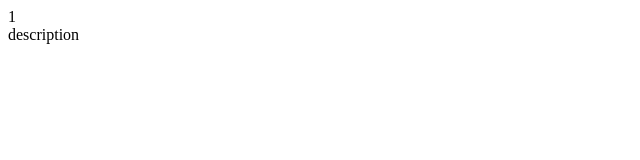
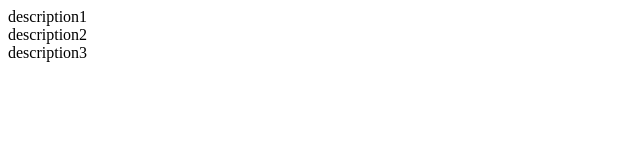
Before and after one commit to sanskrati-1234/js, a plain HTML site: page getElementById.html in a window 1280 px wide. Shown: the whole page, without its empty margins (0-640 px from the left). Drawn offline with Linux system fonts and the light colour scheme.

Commit message:
getElementById

```diff
--- a/getElementById.html
+++ b/getElementById.html
@@ -9,37 +9,35 @@
 </head>
 
 <body>
-    <div>
-        <a id="count" onclick="increaseCount()">1</a>
-        <div id="discription">description</div>
-    </div>
+    <section>
+        <div id="description">description1</div>
+        <div id="description">description2</div>
+        <div id="description">description3</div>
+    </section>
 </body>
+
 <script>
-    function increaseCount() {
-        console.log("increaseCount");
-        let count = document.getElementById("count");
-
-        count.innerText = parseInt(count.innerText) + 1;
-    }
 
     function getElementId(elements) {
+
         const result = [];
         function nodeId(node) {
-            console.log(node.id);
+
             if (node.id === elements) {
-                console.log(node.id);
-                result.push(node);
+                return result.push(node);
             }
+            // here node.childNodes will give child nodes of parent the node
             for (let i = 0; i < node.childNodes.length; i++) {
                 nodeId(node.childNodes[i]);
             }
         }
+        nodeId(document.body);
+        /* If you have multiple elements with the same ID, you’ll only run into problems when using 		 JavaScript to access those elements, so JavaScript only acknowledges the first element, so 		 have taken result[0]
+        */
+        return result[0];
+    }
+    console.log(getElementId("description").innerText);
 
-        nodeId(document.body);
-
-        return result;
-    }
-    console.log(getElementId("discription")[0].innerText);
 </script>
 
 </html>
```
